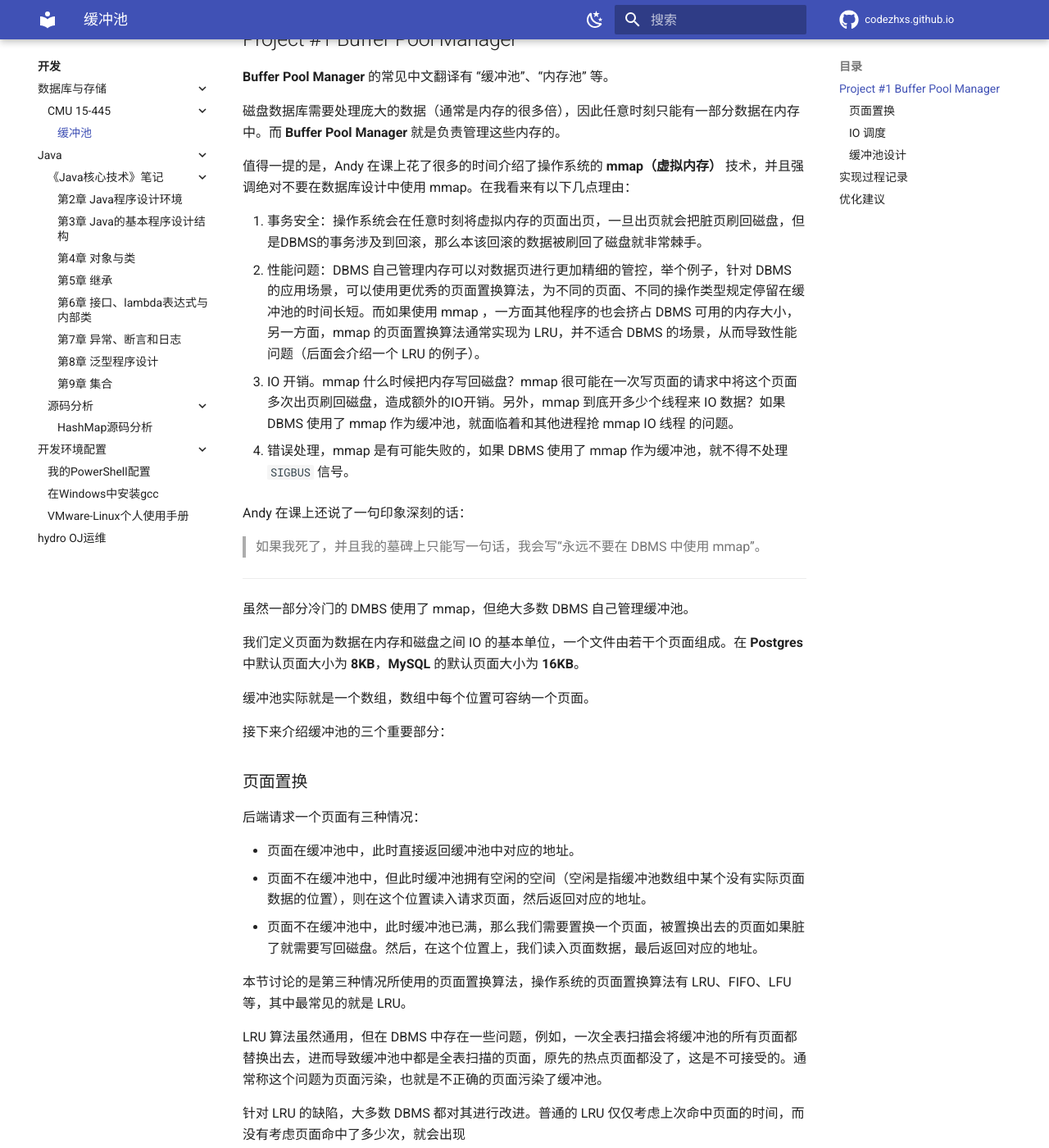
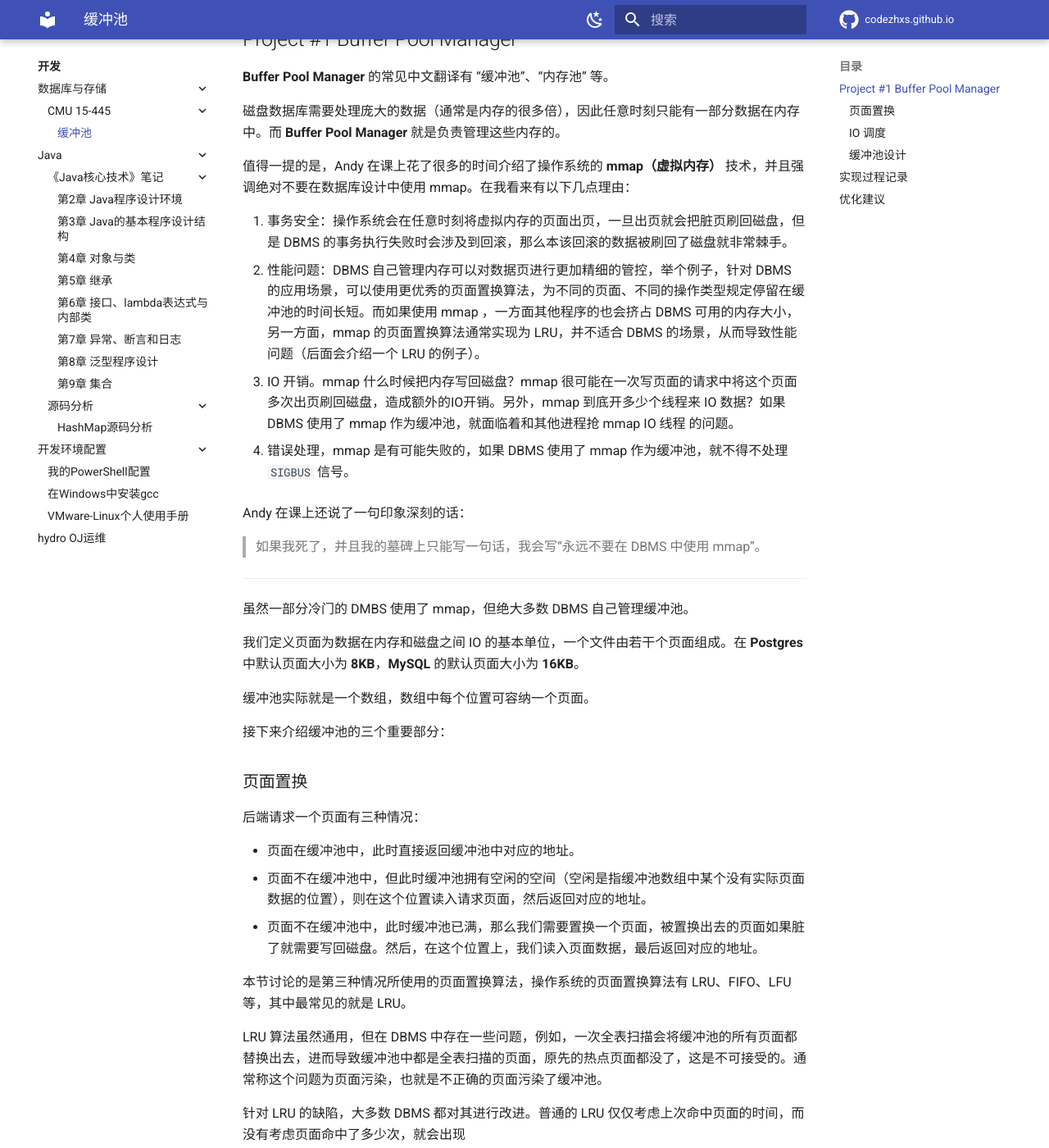
Before and after one commit to CodeZHXS/codezhxs.github.io, an MkDocs documentation site: the page built from docs/dev/db/15445/buffer_pool_manager.md, in a window 1280 px wide and 1400 px high, scrolled down 346 px. Shown: the whole window at 82% size. Built offline with MkDocs 1.6.1 and Material for MkDocs 9.7.7, drawn with Linux system fonts in a browser that asks for light colours; comment, search, counter and statistics services are not loaded; some of the changed text lies outside the part shown.

Commit message:
fix some error on bpm

```diff
--- a/docs/dev/db/15445/buffer_pool_manager.md
+++ b/docs/dev/db/15445/buffer_pool_manager.md
@@ -8,7 +8,7 @@
 
 值得一提的是，Andy 在课上花了很多的时间介绍了操作系统的 **mmap（虚拟内存）** 技术，并且强调绝对不要在数据库设计中使用 mmap。在我看来有以下几点理由：
 
-1.   事务安全：操作系统会在任意时刻将虚拟内存的页面出页，一旦出页就会把脏页刷回磁盘，但是DBMS的事务涉及到回滚，那么本该回滚的数据被刷回了磁盘就非常棘手。
+1.   事务安全：操作系统会在任意时刻将虚拟内存的页面出页，一旦出页就会把脏页刷回磁盘，但是 DBMS 的事务执行失败时会涉及到回滚，那么本该回滚的数据被刷回了磁盘就非常棘手。
 2.   性能问题：DBMS 自己管理内存可以对数据页进行更加精细的管控，举个例子，针对 DBMS 的应用场景，可以使用更优秀的页面置换算法，为不同的页面、不同的操作类型规定停留在缓冲池的时间长短。而如果使用 mmap ，一方面其他程序的也会挤占 DBMS 可用的内存大小，另一方面，mmap 的页面置换算法通常实现为 LRU，并不适合 DBMS 的场景，从而导致性能问题（后面会介绍一个 LRU 的例子）。
 3.   IO 开销。mmap 什么时候把内存写回磁盘？mmap 很可能在一次写页面的请求中将这个页面多次出页刷回磁盘，造成额外的IO开销。另外，mmap 到底开多少个线程来 IO 数据？如果 DBMS 使用了 mmap 作为缓冲池，就面临着和其他进程抢 mmap IO 线程 的问题。
 
```
Also changed, not shown: other parts of docs/dev/db/15445/buffer_pool_manager.md (+1 -1 lines).
